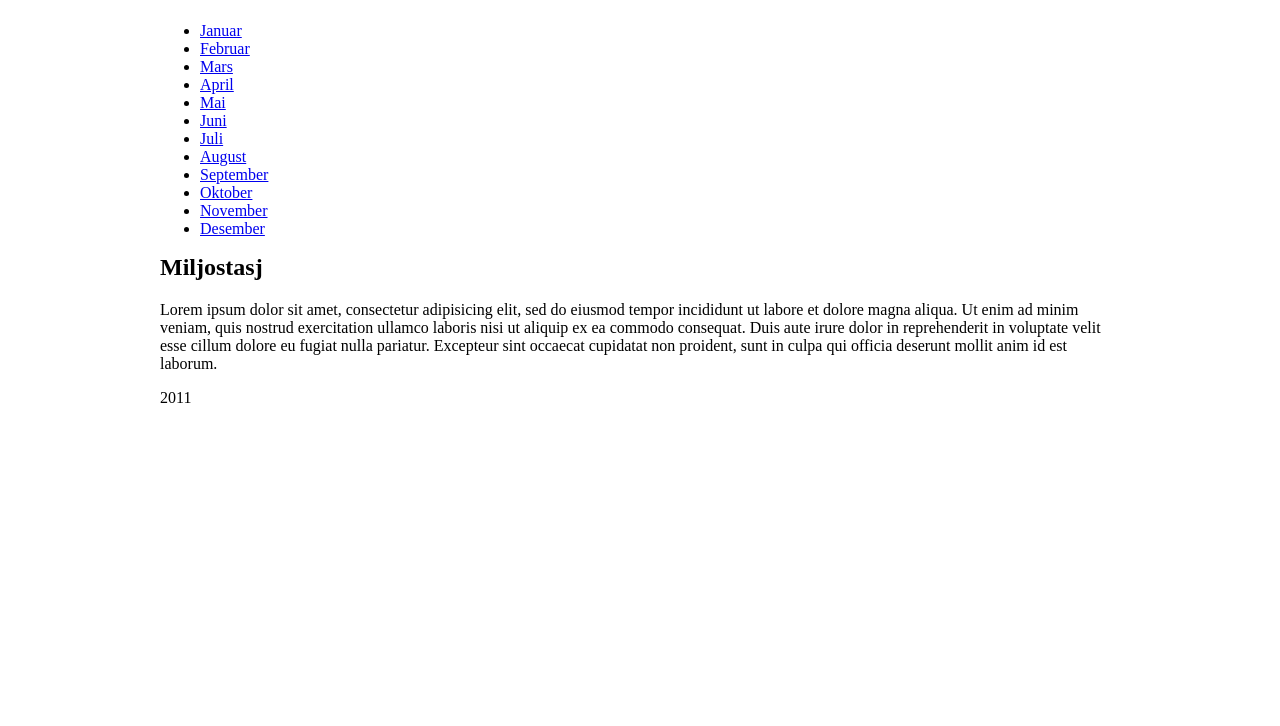
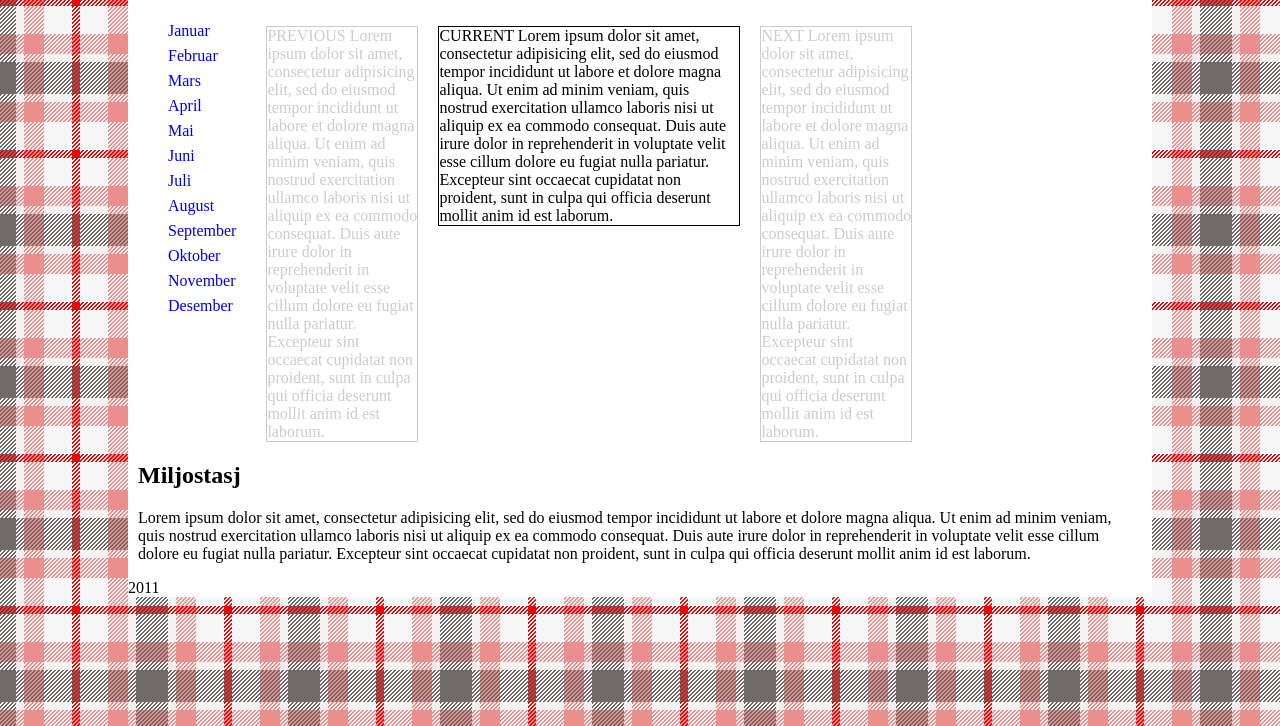
Before and after one commit to Gruppe48/nettside, a plain HTML site: page index.html in a window 1280 px wide. Shown: the part 74-800 px from the top of the page. Drawn offline with nearby package versions, Linux system fonts and the light colour scheme.

Commit message:
La til en del javascript

```diff
--- a/css/style.css
+++ b/css/style.css
@@ -1,26 +1,56 @@
 body {
     padding: 0;
     margin: 0;
+    background-color: gray;
+    background-image: url(../images/redchecks.png);
 }
 #outer {
-  width: 960px;
+  width: 1024px;
+  margin: 0 auto;
+  background-color: white;
+}
+#inner {
   margin: 0 auto;
 }
-#inner {
-
+#viewer {
+  float: left;
+  margin: 10px 20px;
 }
-#viewer {
-
+#previous {
+    float: left;
+    border: 1px solid;
+    width: 150px;
+    margin: 10px;
+}
+#current {
+    float: left;
+    border: 1px solid;
+    width: 300px;
+    margin: 10px;
+}
+#next {
+    float: left;
+    border: 1px solid;
+    width: 150px;
+    margin: 10px;
 }
 header {
   text-align: center;
 }
 #content {
+  margin: 10px;
   clear: both;
 }
 aside {
   float: left;
 }
+#nav li {
+  list-style-type: none;
+  margin: 7px 0px;
+}
+#nav a {
+    text-decoration: none;
+}
 footer {
   clear: both;
 }
--- a/index.html
+++ b/index.html
@@ -4,6 +4,7 @@
 <head>
     <title>Nyhetsbildet 2011</title>
     <link rel="stylesheet" href="css/style.css">
+    <script src="https://ajax.googleapis.com/ajax/libs/jquery/1.6.4/jquery.min.js"></script>
 </head>
 <body>
   <div id="outer">
@@ -15,27 +16,49 @@
         <ul id="nav">
           <li><a href="#januar" title="Januar">Januar</a></li>
           <li><a href="#februar" title="Februar">Februar</a></li>
-          <li><a href="#januar" title="Januar">Mars</a></li>
-          <li><a href="#februar" title="Februar">April</a></li>
-          <li><a href="#januar" title="Januar">Mai</a></li>
-          <li><a href="#februar" title="Februar">Juni</a></li>
-          <li><a href="#januar" title="Januar">Juli</a></li>
-          <li><a href="#februar" title="Februar">August</a></li>
-          <li><a href="#januar" title="Januar">September</a></li>
-          <li><a href="#februar" title="Februar">Oktober</a></li>
-          <li><a href="#januar" title="Januar">November</a></li>
-          <li><a href="#februar" title="Februar">Desember</a></li>
+          <li><a href="#mars" title="Mars">Mars</a></li>
+          <li><a href="#april" title="April">April</a></li>
+          <li><a href="#mai" title="Mai">Mai</a></li>
+          <li><a href="#juni" title="Juni">Juni</a></li>
+          <li><a href="#juli" title="Juli">Juli</a></li>
+          <li><a href="#august" title="August">August</a></li>
+          <li><a href="#september" title="September">September</a></li>
+          <li><a href="#oktober" title="Oktober">Oktober</a></li>
+          <li><a href="#november" title="November">November</a></li>
+          <li><a href="#desember" title="Desember">Desember</a></li>
         </ul><!-- /nav -->
       </aside>
       <section id="viewer">
         <div id="previous">
+          <div class="container">
+            PREVIOUS Lorem ipsum dolor sit amet, consectetur adipisicing elit, sed do eiusmod
+            tempor incididunt ut labore et dolore magna aliqua. Ut enim ad minim veniam,
+            quis nostrud exercitation ullamco laboris nisi ut aliquip ex ea commodo
+            consequat. Duis aute irure dolor in reprehenderit in voluptate velit esse
+            cillum dolore eu fugiat nulla pariatur. Excepteur sint occaecat cupidatat non
+            proident, sunt in culpa qui officia deserunt mollit anim id est laborum.
+          </div><!-- /container -->
 
         </div><!-- /previous -->
         <div id="current">
-
+          <div class="container">
+            CURRENT Lorem ipsum dolor sit amet, consectetur adipisicing elit, sed do eiusmod
+            tempor incididunt ut labore et dolore magna aliqua. Ut enim ad minim veniam,
+            quis nostrud exercitation ullamco laboris nisi ut aliquip ex ea commodo
+            consequat. Duis aute irure dolor in reprehenderit in voluptate velit esse
+            cillum dolore eu fugiat nulla pariatur. Excepteur sint occaecat cupidatat non
+            proident, sunt in culpa qui officia deserunt mollit anim id est laborum.
+          </div><!-- /container -->
         </div><!-- /current -->
         <div id="next">
-
+          <div class="container">
+            NEXT Lorem ipsum dolor sit amet, consectetur adipisicing elit, sed do eiusmod
+            tempor incididunt ut labore et dolore magna aliqua. Ut enim ad minim veniam,
+            quis nostrud exercitation ullamco laboris nisi ut aliquip ex ea commodo
+            consequat. Duis aute irure dolor in reprehenderit in voluptate velit esse
+            cillum dolore eu fugiat nulla pariatur. Excepteur sint occaecat cupidatat non
+            proident, sunt in culpa qui officia deserunt mollit anim id est laborum.
+          </div><!-- /container -->
         </div><!-- /next -->
       </section><!-- /viewer -->
       <section id="content">
@@ -53,5 +76,17 @@
       </footer>
     </div><!-- /inner -->
   </div><!-- /outer -->
+  <script type="text/javascript" charset="utf-8" async defer>
+    $('#previous').fadeTo(0, 0.2);
+    $('#next').fadeTo(0, 0.2);
+    $('ul#nav li:nth-child(1)').click(
+      function () {
+        $('#current').fadeToggle('fast', function () {
+          $('#previous > div').replaceWith($('#current > div').html());
+          $('#current > div').load('januar.html');
+          $('#next > div').replaceWith('AJAX MAGIC!?');
+        }).fadeToggle('fast');
+      });
+  </script>
 </body>
 </html>
```
Also changed, not shown: data/januar.html (added, +1 -0 lines), images/redchecks.png (added), 1 other file.
